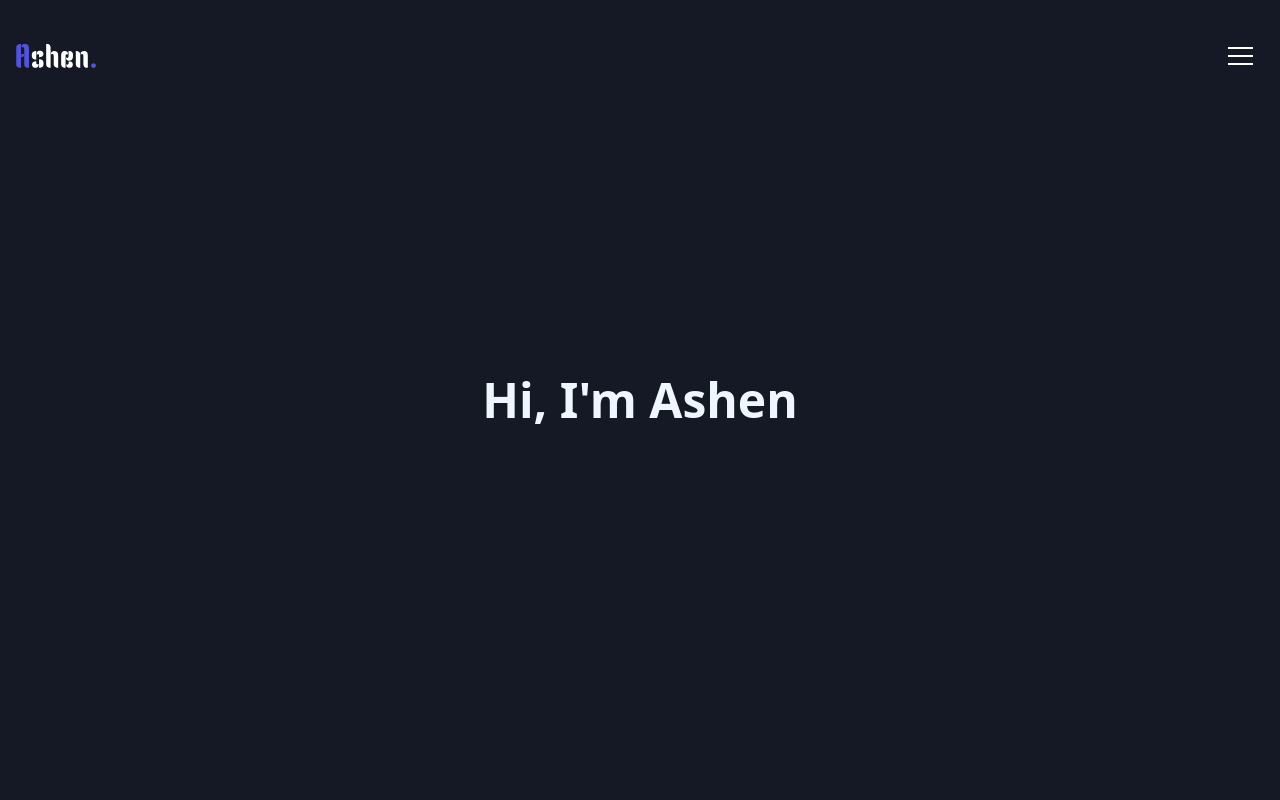
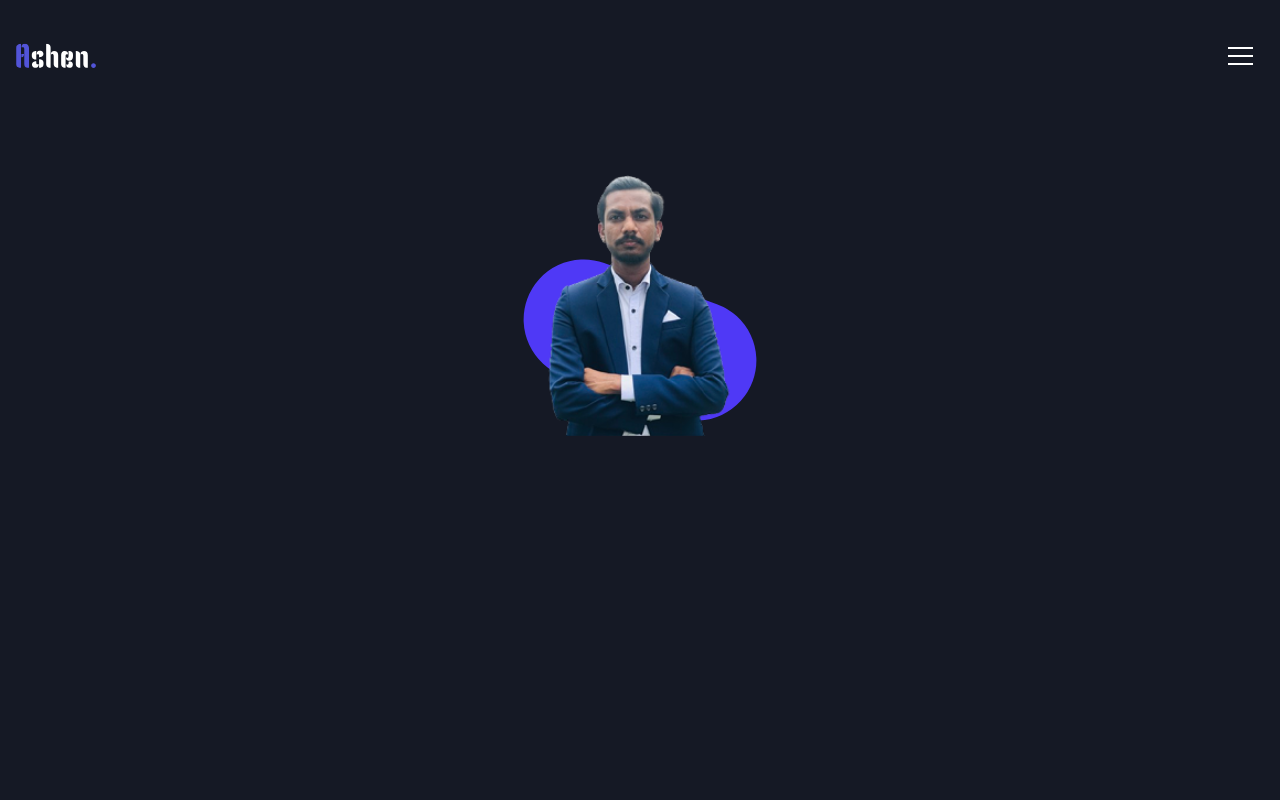
Before and after one commit to KavinduAshenSenarath/ashensenarath-portfolio, a React (Vite) app: page / in a window 1280 px wide. Shown: the top 800 px of the page. Built offline with nearby package versions, Linux system fonts and the light colour scheme.

Commit message:
feat: add profile picture and animation in hero section

```diff
--- a/package.json
+++ b/package.json
@@ -11,6 +11,7 @@
   },
   "dependencies": {
     "@tailwindcss/vite": "^4.1.17",
+    "framer-motion": "^12.23.25",
     "hamburger-react": "^2.5.2",
     "react": "^19.2.0",
     "react-dom": "^19.2.0",
--- a/src/components/sections/Hero.jsx
+++ b/src/components/sections/Hero.jsx
@@ -1,11 +1,28 @@
+import { motion } from "framer-motion";
+
 function Hero() {
+    return (
+        <section
+            id="hero"
+            className="h-screen flex items-center justify-center bg-[#151925]"
+        >
+            <motion.div
+                initial={{ scale: 0, rotate: -30, opacity: 0 }}
+                animate={{ scale: 1, rotate: 0, opacity: 1 }}
+                transition={{ duration: 1.2, ease: "easeOut" }}
+                className="absolute w-60 h-30 bg-indigo-600 rounded-full rotate-20 z-0 mt-20 mb-50"
+            ></motion.div>
 
-
-    return (
-        <section id="hero" className="h-screen flex items-center justify-center bg-[#151925]">
-            <h1 className="text-5xl font-bold text-blue-50">Hi, I'm Ashen</h1>
+            <img
+                src="profic-m.png"
+                alt="Profile"
+                className="w-64 z-10 absolute pb-50"
+            />
+            <div className='pd-30'>
+                hi ia a m
+            </div>
         </section>
-    )
+    );
 }
 
 export default Hero;
```
Also changed, not shown: public/profic-m.png (added), 1 other file (tests, documents, lock files or other folders).
